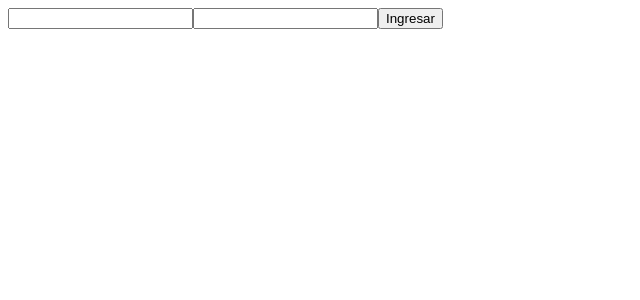
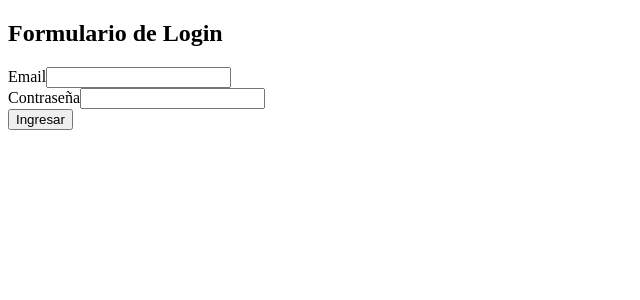
Before and after one commit to santiagozibecchi/Alkemy-challenge, a React (Create React App) app: page / in a window 1280 px wide. Shown: the top 300 px of the page, without its empty margins (0-640 px from the left). Built offline with nearby package versions, Linux system fonts and the light colour scheme.

Commit message:
formulario y validacion

```diff
--- a/src/components/Login.jsx
+++ b/src/components/Login.jsx
@@ -1,13 +1,60 @@
-import React from "react";
+import { useState } from "react";
 
 const Login = () => {
+   const [formValues, setFormValues] = useState({
+      email: "",
+      password: "",
+   });
+
+   const handleSubmit = (e) => {
+      e.preventDefault();
+
+      const regexEmail =
+         /^(([^<>()[\]\\.,;:\s@"]+(\.[^<>()[\]\\.,;:\s@"]+)*)|(".+"))@((\[[0-9]{1,3}\.[0-9]{1,3}\.[0-9]{1,3}\.[0-9]{1,3}\])|(([a-zA-Z\-0-9]+\.)+[a-zA-Z]{2,}))$/;
+
+      if (formValues.email === "" || formValues.password) {
+         return console.log("Los campos no pueden estar vacios");
+      }
+
+      if (!regexEmail.test(formValues.email)) {
+         return console.log("Email no valido");
+      }
+
+   };
+
+   const handleOnChange = (e) => {
+      setFormValues({ ...formValues, [e.target.name]: e.target.value });
+   };
+
    return (
-      <form>
-         <input type="email" name="email" />
-         <input type="password" name="password" />
+      <>
+         <h2>Formulario de Login</h2>
+         <form onSubmit={handleSubmit}>
+            <div>
+               <label htmlFor="email">Email</label>
+               <input
+                  id="email"
+                  type="text"
+                  name="email"
+                  value={formValues.email}
+                  onChange={handleOnChange}
+               />
+            </div>
 
-         <button type="submit">Ingresar</button>
-      </form>
+            <div>
+               <label htmlFor="password">Contraseña</label>
+               <input
+                  id="password"
+                  type="password"
+                  name="password"
+                  value={formValues.password}
+                  onChange={handleOnChange}
+               />
+            </div>
+
+            <button type="submit">Ingresar</button>
+         </form>
+      </>
    );
 };
 
--- a/src/index.js
+++ b/src/index.js
@@ -1,4 +1,4 @@
-import * as ReactDOM from "react-dom";
+import * as ReactDOM from "react-dom/client";
 import App from "./App";
 
 const root = ReactDOM.createRoot(document.getElementById("root"));
```
